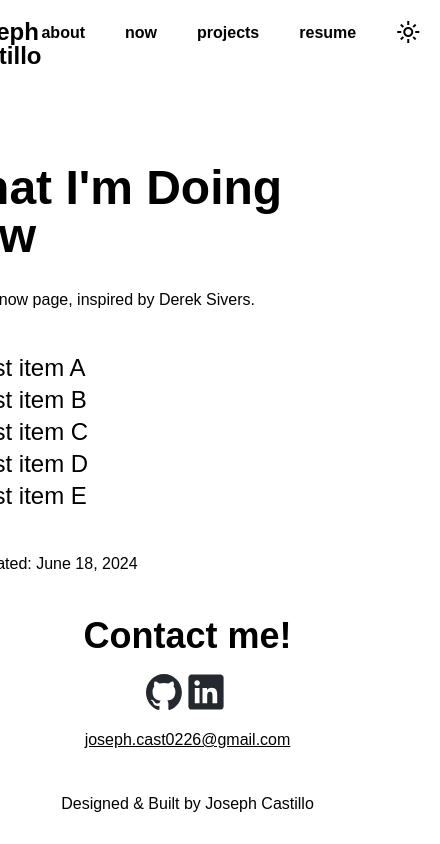
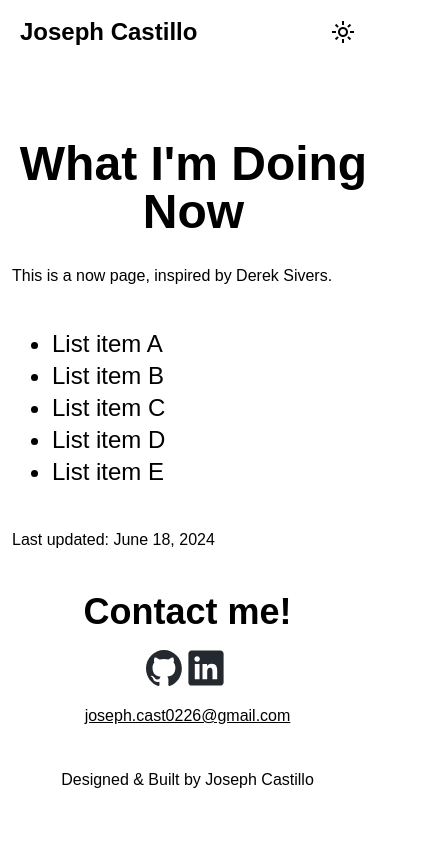
Before and after one commit to jcstlo/personal-site, a React (Vite) app: page /now in a window 390 px wide. Shown: the whole page, 440 px wide, since content can reach past the window. Built offline with nearby package versions, Linux system fonts and the light colour scheme; a web font is replaced by a local one.

Commit message:
Make all pages responsive (Header WIP)

```diff
--- a/src/About.jsx
+++ b/src/About.jsx
@@ -17,8 +17,8 @@ function About() {
   return (
     <>
       <div class="mt-24 mb-10 max-w-5xl">
-        <h1 class="text-5xl mb-7 font-albert font-bold">About Me</h1>
-        <p class="font-albert font-normal text-xl">
+        <h1 class="text-5xl mb-7 font-albert font-bold text-center sm:text-left ml-3">About Me</h1>
+        <p class="font-albert font-normal text-xl ml-3 mr-3">
           I am an aspiring software engineer located in Vancouver, BC. I'm a career transitioner from the semiconductor space. I am passionate about A, B, and C.<br/><br/>
 
           Most recently, I worked at Intel as an SoC Verification Engineer. Before that, I completed a bachelor's degree in Mechanical Engineering (Mechatronics specialization) at the University of British Columbia (UBC).<br/><br/>
@@ -27,21 +27,21 @@ function About() {
 
           In my free time, I do X, Y, and Z. I wrte about what I'm currently up to here.
         </p>
-        <h2 class="text-4xl font-albert font-bold mt-7 mb-7">Skills</h2>
-        <h3 class="text-2xl font-albert font-bold mt-7 mb-7">Software</h3>
-        <div class="flex flex-wrap">
+        <h2 class="text-4xl font-albert font-bold mt-7 mb-7 text-center sm:text-left ml-3">Skills</h2>
+        <h3 class="text-2xl font-albert font-bold mt-7 mb-7 text-center sm:text-left ml-3">Software</h3>
+        <div class="flex flex-wrap justify-center">
           {softwareSkillCards}
         </div>
-        <h3 class="text-2xl font-albert font-bold mt-7 mb-7">Hardware</h3>
-        <div class="flex flex-wrap">
+        <h3 class="text-2xl font-albert font-bold mt-7 mb-7 text-center sm:text-left ml-3">Hardware</h3>
+        <div class="flex flex-wrap justify-center">
           {hardwareSkillCards}
         </div>
-        <h3 class="text-2xl font-albert font-bold mt-7 mb-7">Mechanical</h3>
-        <div class="flex flex-wrap">
+        <h3 class="text-2xl font-albert font-bold mt-7 mb-7 text-center sm:text-left ml-3">Mechanical</h3>
+        <div class="flex flex-wrap justify-center">
           {mechanicalSkillCards}
         </div>
-        <h2 class="text-4xl font-albert font-bold mt-7 mb-4">Projects</h2>
-        <p class="font-albert font-normal text-xl mb-7">
+        <h2 class="text-4xl font-albert font-bold mt-7 mb-4 text-center sm:text-left ml-3">Projects</h2>
+        <p class="font-albert font-normal text-xl mb-7 ml-3">
           You can find a list of my projects here!
         </p>
         <ContactMe />
--- a/src/App.jsx
+++ b/src/App.jsx
@@ -5,7 +5,7 @@ function App() {
   return (
     <>
       <div class="flex justify-center">
-        <div class="max-w-5xl">
+        <div class="max-w-5xl w-full">
           <Header></Header>
           <Outlet />
         </div>
--- a/src/Header.jsx
+++ b/src/Header.jsx
@@ -8,16 +8,16 @@ function Header() {
       </div>
       <div class="flex">
         <ul>
-          <li class="p-0 list-none inline mr-10 font-albert font-bold">
+          <li class="p-0 list-none mr-10 font-albert font-bold hidden sm:inline">
             <Link to={`about`}>about</Link>
           </li>
-          <li class="p-0 list-none inline mr-10 font-albert font-bold">
+          <li class="p-0 list-none mr-10 font-albert font-bold hidden sm:inline">
             <Link to={`now`}>now</Link>
           </li>
-          <li class="p-0 list-none inline mr-10 font-albert font-bold">
+          <li class="p-0 list-none mr-10 font-albert font-bold hidden sm:inline">
             <Link to={`projects`}>projects</Link>
           </li>
-          <li class="p-0 list-none inline mr-10 font-albert font-bold">
+          <li class="p-0 list-none mr-10 font-albert font-bold hidden sm:inline">
             <Link to={`resume`}>resume</Link>
           </li>
         </ul>
--- a/src/Index.jsx
+++ b/src/Index.jsx
@@ -4,16 +4,16 @@ import Footer from './Footer';
 function Index() {
   return (
     <>
-      <div class="flex justify-between mt-24 mb-36">
-        <div class="text mr-12 ml-16">
-          <h1 class="text-5xl pb-7 font-albert font-bold">Hi! I'm Joseph.</h1>
+      <div class="flex justify-between mt-24 mb-36 flex-col-reverse sm:flex-row items-center">
+        <div class="mr-12 ml-16">
+          <h1 class="text-5xl pb-7 font-albert font-bold mt-9 sm:mt-0">Hi! I'm Joseph.</h1>
           <p class="text-xl font-albert font-normal">
             I am an engineer located in Vancouver, Canada.<br></br><br></br>
             Currently, I am studying computer science with the aim of transitioning to software engineering, focusing on full-stack development.<br></br><br></br>
             In my free time, you can find me playing ultimate, hiking, or working on projects.
           </p>
         </div>
-        <img class="w-60 h-52 mr-16 object-cover rounded-full" src="me.jpg" alt="Personal site headshot placeholder"></img>
+        <img class="w-60 h-60 sm:mr-16 object-cover rounded-full" src="me.jpg" alt="Personal site headshot placeholder"></img>
       </div>
       <ContactMe></ContactMe>
       <Footer></Footer>
--- a/src/Now.jsx
+++ b/src/Now.jsx
@@ -4,18 +4,18 @@ import Footer from "./Footer"
 function Now() {
   return (
     <>
-      <div class="w-screen mt-24 mb-10">
-        <h1 class="text-5xl pb-7 font-albert font-bold">What I'm Doing Now</h1>
-        <p class="font-albert font-normal">This is a now page, inspired by Derek Sivers.</p>
+      <div class="mt-24 mb-10">
+        <h1 class="text-5xl pb-7 font-albert font-bold text-center sm:text-left ml-3">What I'm Doing Now</h1>
+        <p class="font-albert font-normal ml-3">This is a now page, inspired by Derek Sivers.</p>
         <ul class="mt-10 ml-10">
-          <li class="list-disc font-albert font-normal text-2xl">List item A</li>
-          <li class="list-disc font-albert font-normal text-2xl">List item B</li>
-          <li class="list-disc font-albert font-normal text-2xl">List item C</li>
-          <li class="list-disc font-albert font-normal text-2xl">List item D</li>
-          <li class="list-disc font-albert font-normal text-2xl">List item E</li>
+          <li class="list-disc font-albert font-normal text-2xl ml-3">List item A</li>
+          <li class="list-disc font-albert font-normal text-2xl ml-3">List item B</li>
+          <li class="list-disc font-albert font-normal text-2xl ml-3">List item C</li>
+          <li class="list-disc font-albert font-normal text-2xl ml-3">List item D</li>
+          <li class="list-disc font-albert font-normal text-2xl ml-3">List item E</li>
         </ul>
       </div>
-      <p class="font-albert font-light mb-10">Last updated: June 18, 2024</p>
+      <p class="font-albert font-light mb-10 ml-3">Last updated: June 18, 2024</p>
       <ContactMe></ContactMe>
       <Footer></Footer>
       </>
--- a/src/ProjectCard.jsx
+++ b/src/ProjectCard.jsx
@@ -6,9 +6,9 @@ function ProjectCard({projectData}) {
   );
 
   return (
-    <div class="flex mb-7">
-      <img class="w-72 h-72 border border-stone-800 rounded-2xl" src={projectData.mainImage} alt="Placeholder Icon"></img>
-      <div class="ml-5">
+    <div class="flex mb-7 flex-col sm:flex-row items-center sm:items-start">
+      <img class="w-full h-full max-w-72 max-h-72 sm:w-72 sm:h-72 border border-stone-800 rounded-2xl" src={projectData.mainImage} alt="Placeholder Icon"></img>
+      <div class="ml-5 mr-5 mt-5 sm:mt-0">
         <h2 class="font-albert font-bold text-2xl">{projectData.name}</h2>
         <p class="font-albert font-normal">{projectData.shortDesc}</p>
         <div class="flex">
--- a/src/SkillCard.jsx
+++ b/src/SkillCard.jsx
@@ -1,7 +1,7 @@
 function SkillCard({name}) {
   return (
     <>
-      <div class="shadow-lg w-72 h-12 rounded-lg border border-slate-300 mr-10 mb-6 flex items-center">
+      <div class="shadow-lg w-72 h-12 rounded-lg border border-slate-300 mb-6 flex items-center ml-3 mr-3">
         <p class="ml-5 font-albert font-normal text-lg">{name}</p>
       </div>
     </>
--- a/src/main.jsx
+++ b/src/main.jsx
@@ -33,7 +33,7 @@ const router = createBrowserRouter([
       },
       {
         path: "resume",
-        element: <p class="w-[64rem] text-center font-albert font-bold text-3xl mt-48">Resume section is in progress!</p>
+        element: <p class="text-center font-albert font-bold text-3xl mt-48">Resume section is in progress!</p>
       },
     ],
   },
--- a/src/output.css
+++ b/src/output.css
@@ -630,6 +630,26 @@ video {
   margin-top: 1.75rem;
 }
 
+.mb-5 {
+  margin-bottom: 1.25rem;
+}
+
+.mt-6 {
+  margin-top: 1.5rem;
+}
+
+.mt-9 {
+  margin-top: 2.25rem;
+}
+
+.ml-3 {
+  margin-left: 0.75rem;
+}
+
+.mr-3 {
+  margin-right: 0.75rem;
+}
+
 .inline-block {
   display: inline-block;
 }
@@ -640,6 +660,14 @@ video {
 
 .flex {
   display: flex;
+}
+
+.list-item {
+  display: list-item;
+}
+
+.hidden {
+  display: none;
 }
 
 .h-12 {
@@ -656,6 +684,18 @@ video {
 
 .h-9 {
   height: 2.25rem;
+}
+
+.h-60 {
+  height: 15rem;
+}
+
+.h-full {
+  height: 100%;
+}
+
+.max-h-72 {
+  max-height: 18rem;
 }
 
 .w-12 {
@@ -682,8 +722,16 @@ video {
   width: 100vw;
 }
 
+.w-full {
+  width: 100%;
+}
+
 .max-w-5xl {
   max-width: 64rem;
+}
+
+.max-w-72 {
+  max-width: 18rem;
 }
 
 .list-disc {
@@ -692,6 +740,14 @@ video {
 
 .list-none {
   list-style-type: none;
+}
+
+.flex-col {
+  flex-direction: column;
+}
+
+.flex-col-reverse {
+  flex-direction: column-reverse;
 }
 
 .flex-wrap {
@@ -832,3 +888,51 @@ video {
   transition-timing-function: cubic-bezier(0.4, 0, 0.2, 1);
   transition-duration: 150ms;
 }
+
+@media (min-width: 640px) {
+  .sm\:mr-16 {
+    margin-right: 4rem;
+  }
+
+  .sm\:mt-0 {
+    margin-top: 0px;
+  }
+
+  .sm\:inline {
+    display: inline;
+  }
+
+  .sm\:h-72 {
+    height: 18rem;
+  }
+
+  .sm\:w-72 {
+    width: 18rem;
+  }
+
+  .sm\:flex-row {
+    flex-direction: row;
+  }
+
+  .sm\:items-start {
+    align-items: flex-start;
+  }
+
+  .sm\:items-center {
+    align-items: center;
+  }
+
+  .sm\:text-left {
+    text-align: left;
+  }
+
+  .sm\:text-center {
+    text-align: center;
+  }
+}
+
+@media (min-width: 768px) {
+  .md\:flex-row {
+    flex-direction: row;
+  }
+}
```
